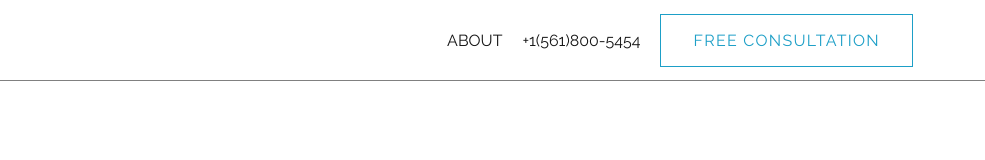
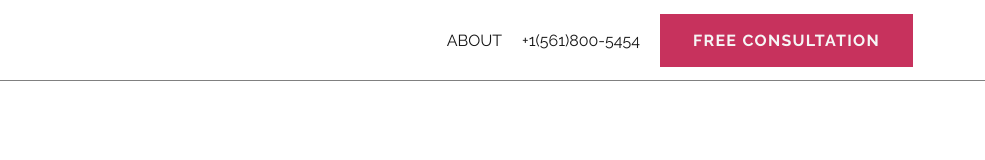
Before and after one commit to josipovicIvan/landing-pages-architek, a plain HTML site: page index.html in a window 1280 px wide. Shown: the full height of the page, 295-1280 px from the left. Drawn offline with Linux system fonts and the light colour scheme.

Commit message:
navigation bar completed

```diff
--- a/css/styles.css
+++ b/css/styles.css
@@ -55,13 +55,24 @@ nav .container ul a {
     text-transform: uppercase;
 }
 
+nav .container ul a:hover,
+nav .container ul a:focus {
+    border-bottom: 1px solid var(--primary-color-100);
+}
+
 nav .container ul a.btn,
 nav .container ul a.btn:visited {
     text-decoration: none;
-    color: var(--primary-color-100);
+    font-weight: 700;
+    color: #f6f6f6;
+    background-color: var(--action-color);
     padding: 1em 2em !important;
     margin-left: 10px;
     text-transform: uppercase;
     letter-spacing: 1.3px;
-    border: 1px solid var(--primary-color-100);
+    border: 1px solid var(--action-color);
+    transition: background-color 200ms ease-in;
 }
+nav .container ul a.btn:hover {
+    background-color: #86233f;
+}
```
